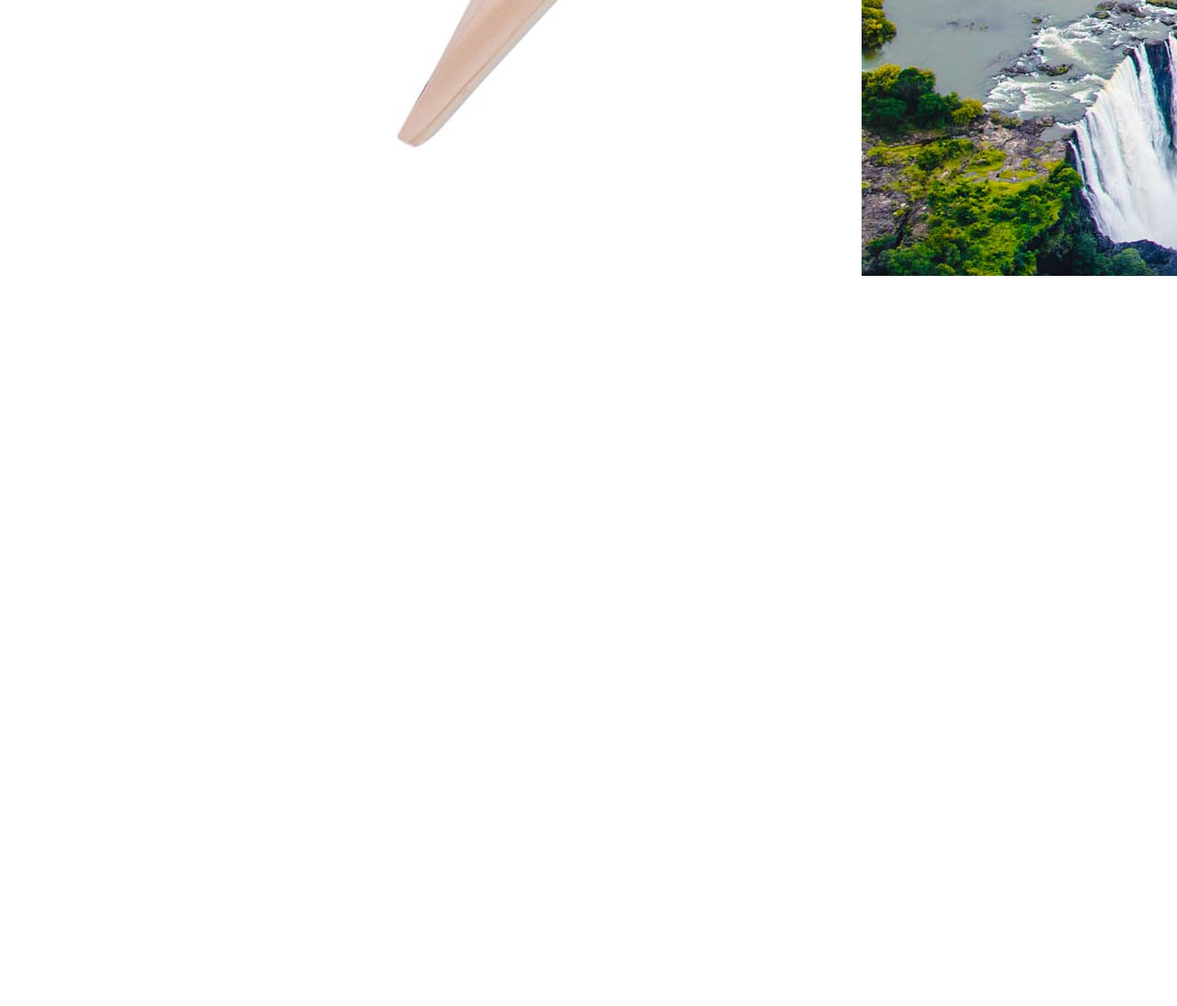
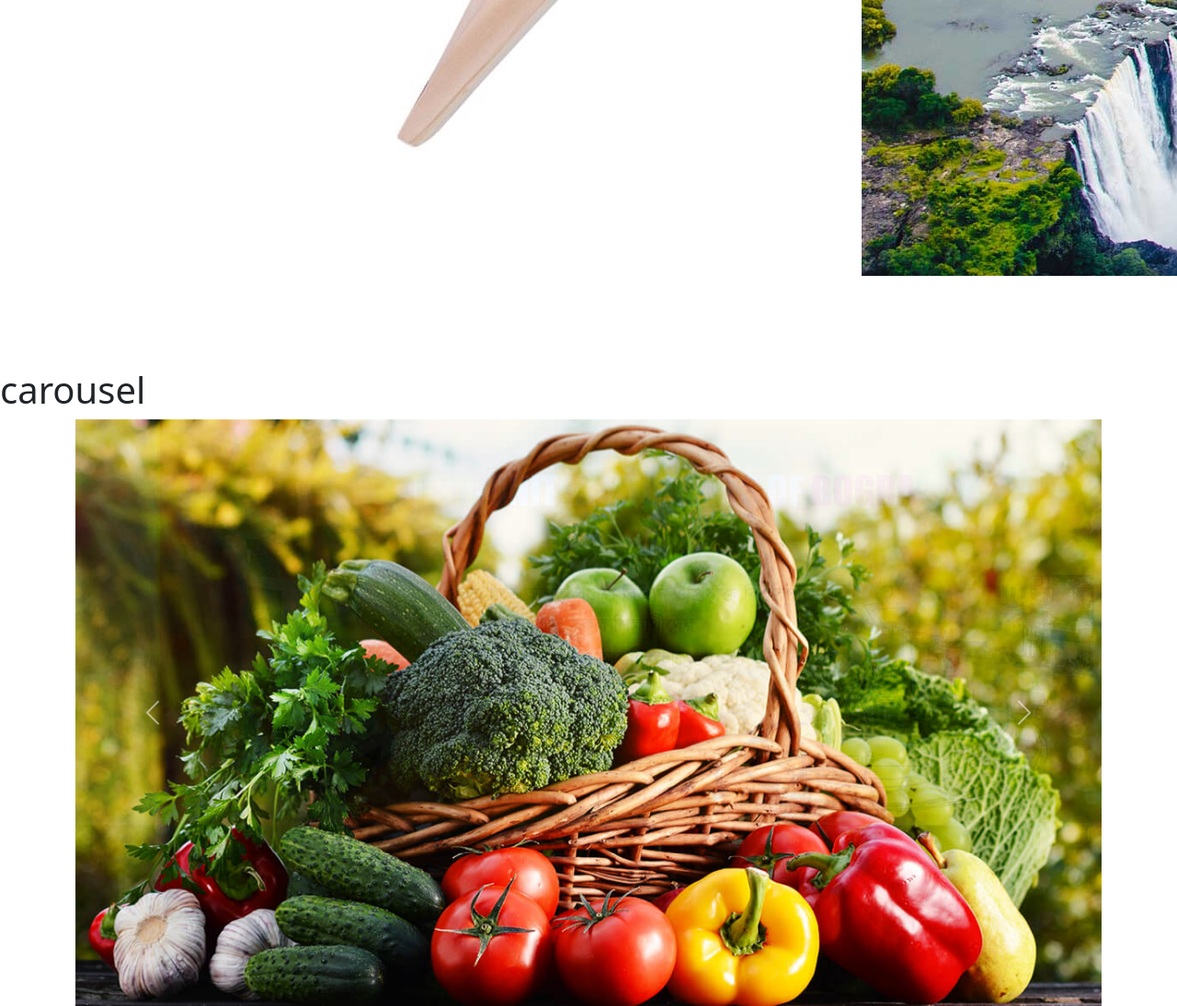
Before and after one commit to rabi993/bootstrap-practice, a plain HTML site: page index.html in a window 1280 px wide. Shown: the part 5359-6453 px from the top of the page at 92% size. Before the commit the page ends 5659 px from the top, so only its background shows below. Drawn offline with nearby package versions, Linux system fonts and the light colour scheme.

Commit message:
carousel

```diff
--- a/index.html
+++ b/index.html
@@ -153,6 +153,7 @@
         </nav>
       </section>
 
+      <section>
         <div class="container">
             <h1>grid</h1>
             <div class="row">
@@ -211,7 +212,33 @@
                 </div>
             </div>
           </div>
-
+      </section>
+      <section>
+        <h1>carousel</h1>
+        <div class="container">
+            <div id="carouselExampleFade" class="carousel slide carousel-fade" data-bs-ride="carousel">
+                <div class="carousel-inner">
+                <div class="carousel-item active">
+                    <img src="images/food.jpg" class="d-block w-100" alt="...">
+                </div>
+                <div class="carousel-item">
+                    <img src="images/banner.jpg" class="d-block w-100" alt="...">
+                </div>
+                <div class="carousel-item">
+                    <img src="images/scenario.jpg" class="d-block w-100" alt="...">
+                </div>
+                </div>
+                <button class="carousel-control-prev" type="button" data-bs-target="#carouselExampleFade" data-bs-slide="prev">
+                <span class="carousel-control-prev-icon" aria-hidden="true"></span>
+                <span class="visually-hidden">Previous</span>
+                </button>
+                <button class="carousel-control-next" type="button" data-bs-target="#carouselExampleFade" data-bs-slide="next">
+                <span class="carousel-control-next-icon" aria-hidden="true"></span>
+                <span class="visually-hidden">Next</span>
+                </button>
+            </div>
+        </div>
+    </section>
 
     <script src="https://cdn.jsdelivr.net/npm/bootstrap@5.2.0/dist/js/bootstrap.bundle.min.js" integrity="sha384-A3rJD856KowSb7dwlZdYEkO39Gagi7vIsF0jrRAoQmDKKtQBHUuLZ9AsSv4jD4Xa" crossorigin="anonymous"></script>
     <script src="https://cdn.jsdelivr.net/npm/@popperjs/core@2.11.5/dist/umd/popper.min.js" integrity="sha384-Xe+8cL9oJa6tN/veChSP7q+mnSPaj5Bcu9mPX5F5xIGE0DVittaqT5lorf0EI7Vk" crossorigin="anonymous"></script>
```
Lines whose indentation alone changed are shown as unchanged.
